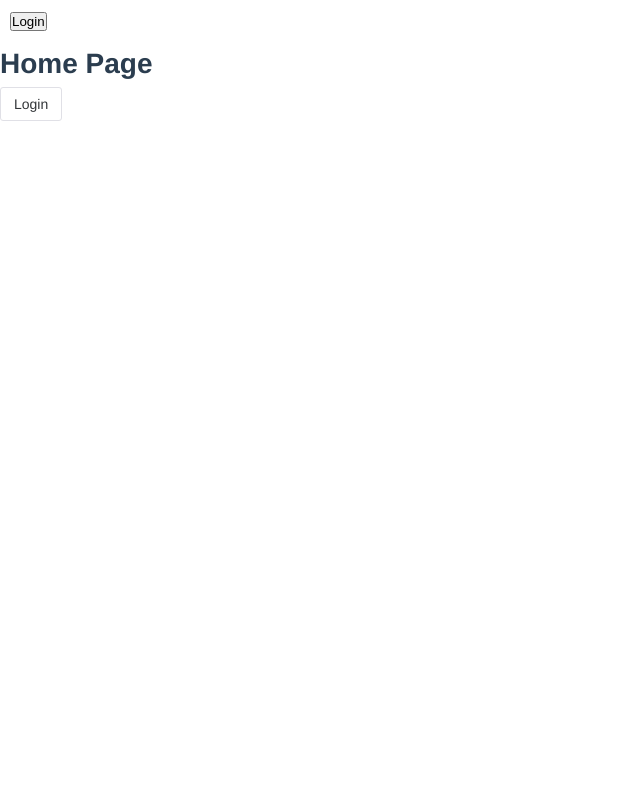
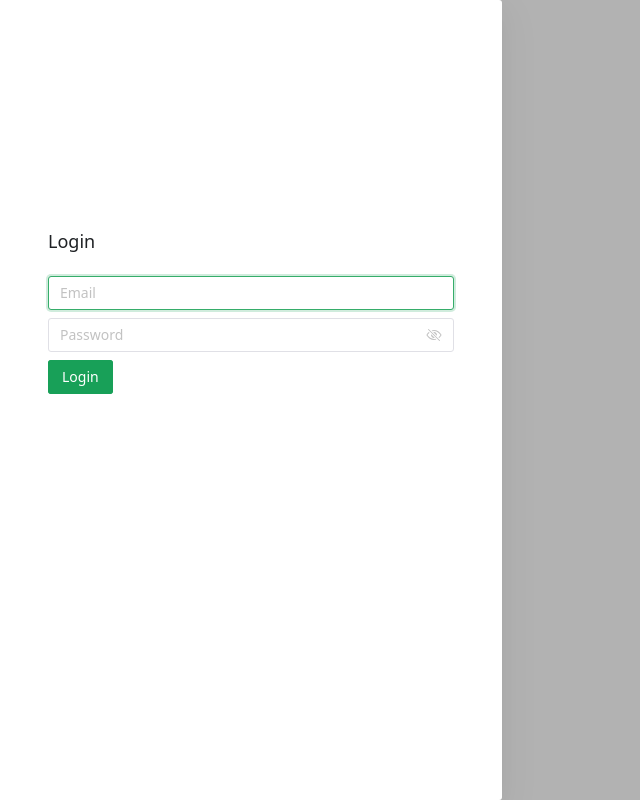
Before and after one commit to karlduggan/TestLab, a Vue app in the folder frontend/: page / in a window 1280 px wide. Both pictures are taken after a click on the button "Login". Shown: the whole page, without its empty margins (0-640 px from the left). Built offline with nearby package versions, Linux system fonts and the light colour scheme; no server answers.

Commit message:
Log in and log out fixed

```diff
--- a/frontend/src/App.vue
+++ b/frontend/src/App.vue
@@ -4,10 +4,44 @@
 
       <nav>
         <n-space id="navbar" justify="space-between">
-        <button>Login</button>
+        <button v-if="!isLoggedIn" @click="activate('left')">Login</button>
+        <button v-if="isLoggedIn" @click="logOut">Log Out</button>
         </n-space>
       </nav>
       <router-view/>
+
+      <n-drawer v-model:show="active" :width="502" :placement="placement">
+            <n-drawer-content title="">
+
+            <n-card id="login-card" title="Login">
+                <n-space vertical>
+                    <n-input
+                    v-model:value = "email"
+                    type="email"
+                    placeholder="Email"
+                    :maxlength="100"
+                    />
+
+                    <n-input
+                    v-model:value = "password"
+                    type="password"
+                    show-password-on="mousedown"
+                    placeholder="Password"
+                    :maxlength="50"
+                    />
+                    <n-space justify="space-between">
+                        <n-button @click="logIn" type="primary">Login</n-button>
+                    </n-space>
+
+                    <n-gradient-text v-if="errMsg" type="error">
+                        {{errMsg}}
+                    </n-gradient-text>
+                </n-space>
+
+            </n-card>
+
+            </n-drawer-content>
+        </n-drawer>
 
 
   </div>
@@ -15,20 +49,105 @@
 
 <script>
 
+import { ref } from 'vue'
+import { getAuth, signInWithEmailAndPassword, onAuthStateChanged } from 'firebase/auth'
+import { useRouter } from 'vue-router'
+import router from './router';
 
 export default {
-  name: 'App',
-  components: {
+    name: "App",
+    components: {
 
-  }
+    },
+    setup() {
+
+    let auth;
+    const isLoggedIn = ref(false)
+
+    const email = ref("")
+    const password = ref("")
+    // Display error message on the frontend
+    const errMsg = ref("")
+
+    const router = useRouter();
+
+    const active = ref(false);
+    const placement = ref();
+    const activate = (place) => {
+      active.value = true;
+      placement.value = place;
+    };
+    return {
+      active,
+      placement,
+      activate,
+      email,
+      password,
+      router,
+      errMsg,
+      auth,
+      isLoggedIn
+    };
+  },
+  // Keep logged in when refreshing page or navigating
+  beforeMount(){
+    this.auth = getAuth();
+    onAuthStateChanged(this.auth, (user) => {
+        if(user){
+          this.isLoggedIn = true;
+        } else {
+          this.isLoggedIn = false;
+        }
+      })
+  },
+
+  methods: {
+
+    logOut: function(){
+      this.auth.signOut()
+      router.push('/')
+    },
+    logIn: function(){
+        this.auth = getAuth() // From firebase/auth
+        signInWithEmailAndPassword(this.auth, this.email, this.password)
+        .then(() => {
+            console.log("Successfully signed in!")
+            this.router.push('/dashboard') // redirect to the dashboard
+            // Close login side draw on success
+            this.active = false;
+            // Clear both email and password fields
+            this.email = ""
+            this.password = ""
+        })
+        .catch((error) => {
+            console.log(error.code)
+            switch (error.code){
+                case "auth/invalid-email":
+                    this.errMsg = "Invalid email"
+                    break;
+                case "auth/user-not-found":
+                    this.errMsg = "No account with that email was found"
+                    break;
+                case "auth/wrong-password":
+                    this.errMsg = "Incorrect password"
+                    break;
+                default:
+                    this.errMsg = "Email or password was incorrect"
+                    break;
+            }
+
+        })
+
+    },
+
+  },
+
+
 }
 </script>
 
-<style>
-  * {
-    margin: 0;
-    padding: 0;
-  }
+<style scoped>
+
 #app {
   font-family: Avenir, Helvetica, Arial, sans-serif;
   -webkit-font-smoothing: antialiased;
@@ -41,5 +160,9 @@ export default {
 padding: 10px;
 
 }
+.n-card {
+  top: 25%;
+  border: none;
+}
 
 </style>
--- a/frontend/src/router/index.js
+++ b/frontend/src/router/index.js
@@ -1,4 +1,5 @@
 import { createRouter, createWebHistory } from "vue-router";
+import { getAuth, onAuthStateChanged } from 'firebase/auth'
 // Import the home page for router
 import DashboardPage from '@/views/Dashboard.vue';
 import DevPage from '@/views/Dev.vue';
@@ -17,7 +18,10 @@ const routes = [
     {
         path: '/dashboard',
         name: 'Dashboard',
-        component: DashboardPage
+        component: DashboardPage,
+        meta: {
+            requiresAuth: true
+        }
     },
     {
         path: '/dev',
@@ -48,4 +52,31 @@ const router = createRouter( {
 
 })
 
+const getCurrentUser = () => {
+ return new Promise((resolve, reject) => {
+    const removeListener = onAuthStateChanged(
+        getAuth(),
+        // Callback
+        (user) => {
+            removeListener();
+            resolve(user);
+        },
+        reject
+    )
+ })
+}
+
+// Navigation guard
+router.beforeEach(async (to, from, next)=> {
+    if(to.matched.some((record) => record.meta.requiresAuth)){
+        if(await getCurrentUser()) {
+            next();
+        } else {
+            alert("You don't have access!");
+            next("/");
+        }
+    }
+    next();
+})
+
 export default router
--- a/frontend/src/store/index.js
+++ b/frontend/src/store/index.js
@@ -2,10 +2,10 @@ import { createStore } from "vuex";
 const store = createStore({
     state: {
         // Login
-
+        user : null,
 
         // Store api request results in the task list
-        name: "Testing Vue State Management in store/index.js",
+
         showModal: false,
         graphData :[1],
         graphLables: ["Landing Page"],
@@ -35,6 +35,10 @@ const store = createStore({
         },
         appendLable(state, lable){
             state.graphLables.push(lable)
+        },
+
+        setAuthUser(state, user){
+            state.user = user;
         }
 
     },
@@ -47,7 +51,9 @@ const store = createStore({
         }
     },
     getters: {
-
+        isLoggedIn(state) {
+            return state.user != null;
+        }
     },
     modules: {
 
--- a/frontend/src/views/Home.vue
+++ b/frontend/src/views/Home.vue
@@ -34,73 +34,24 @@
             </n-drawer-content>
         </n-drawer>
 
-        <n-button @click="activate('left')">
-        Login
-        </n-button>
+
     </div>
 </template>
 
 <script>
-import { ref } from 'vue'
-import { getAuth, signInWithEmailAndPassword } from 'firebase/auth'
-import { useRouter } from 'vue-router'
+
 export default {
     name: "HomePage",
+
     setup() {
-    const email = ref("")
-    const password = ref("")
-    const errMsg = ref("")
-
-    const router = useRouter();
 
 
-    const active = ref(false);
-    const placement = ref("left");
-    const activate = (place) => {
-      active.value = true;
-      placement.value = place;
-    };
-    return {
-      active,
-      placement,
-      activate,
-      email,
-      password,
-      router,
-      errMsg
-    };
+
+
   },
+
   methods: {
-    login: function(){
-        const auth = getAuth() // From firebase/auth
-        signInWithEmailAndPassword(auth, this.email, this.password)
-        .then((data) => {
-            console.log("Successfully signed in!")
 
-            console.log(auth.currentUser)
-            console.log(data)
-            this.router.push('/dashboard') // redirect to the dashboard
-        })
-        .catch((error) => {
-            console.log(error.code)
-            switch (error.code){
-                case "auth/invalid-email":
-                    this.errMsg = "Invalid email"
-                    break;
-                case "auth/user-not-found":
-                    this.errMsg = "No account with that email was found"
-                    break;
-                case "auth/wrong-password":
-                    this.errMsg = "Incorrect password"
-                    break;
-                default:
-                    this.errMsg = "Email or password was incorrect"
-                    break;
-            }
-
-        })
-        console.log([this.email, this.password])
-    },
 
   }
 
@@ -108,8 +59,5 @@ export default {
 </script>
 
 <style scoped>
-.n-card {
-  top: 25%;
-  border: none;
-}
+
 </style>
```
Also changed, not shown: 1 other file (tests, documents, lock files or other folders).
